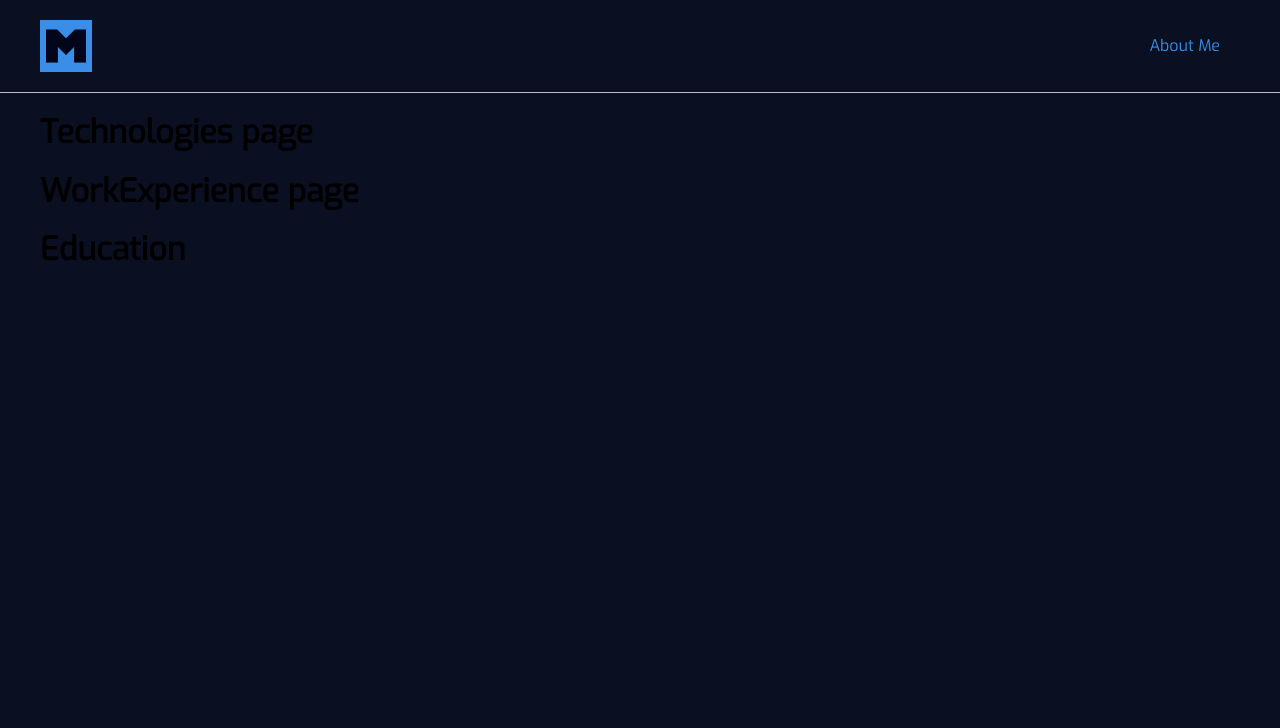
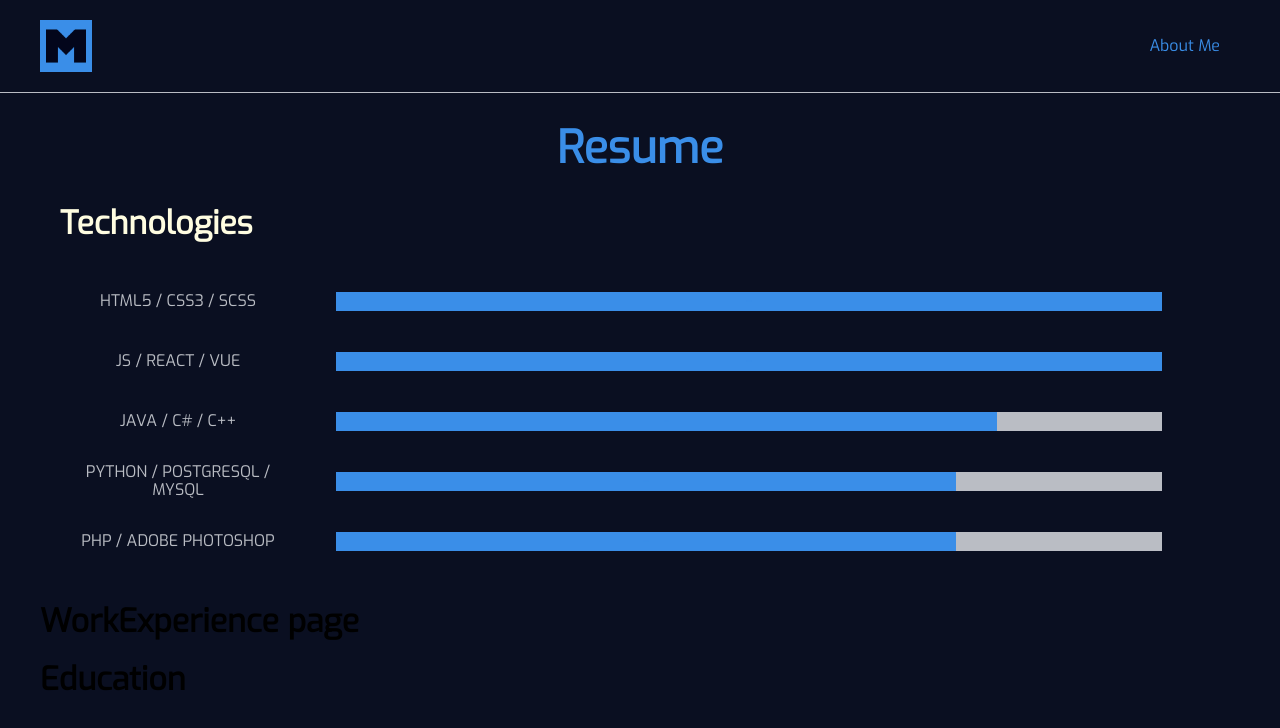
Before and after one commit to mustafaberat/personal-website-1, a Next.js app: page /resume in a window 1280 px wide. Shown: the top 728 px of the page. Built offline with nearby package versions, Linux system fonts and the light colour scheme.

Commit message:
technologies draft is done

```diff
--- a/components/resumeComps/Technologies.js
+++ b/components/resumeComps/Technologies.js
@@ -3,7 +3,40 @@ import React from 'react';
 const Technologies = () => {
     return (
         <div className="container">
-            <h1>Technologies page</h1>
+            <h1 className="name-surname">Resume</h1>
+            <h1 className="technologies-title">Technologies</h1>
+            <div className="technologies-container">
+                <div className="technologies-point">HTML5 / CSS3 / SCSS</div>
+                <div className="technologies-lvl">
+                    <div className="technologies-lvl-in100">-</div>
+                </div>
+
+
+                <div className="technologies-point">JS / React / Vue</div>
+                <div className="technologies-lvl">
+                    <div className="technologies-lvl-in100">-</div>
+                </div>
+
+
+                <div className="technologies-point">Java / C# / C++</div>
+                <div className="technologies-lvl">
+                    <div className="technologies-lvl-in80">-</div>
+                </div>
+
+
+                <div className="technologies-point">Python / PostgreSQL / MySQL</div>
+                <div className="technologies-lvl">
+                    <div className="technologies-lvl-in75">-</div>
+                </div>
+
+
+                <div className="technologies-point">PHP / Adobe Photoshop</div>
+                <div className="technologies-lvl">
+                    <div className="technologies-lvl-in75">-</div>
+                </div>
+
+
+            </div>
         </div>
     );
 }
--- a/styles/devices.css
+++ b/styles/devices.css
@@ -10,17 +10,21 @@
   .my-title {
     font-size: 0.85rem;
   }
-
   .social-media-common {
     width: 30px;
     height: 30px;
   }
-
   .things {
     grid-gap: 40px 0px;
   }
   .thingsCard {
     height: auto;
+  }
+  .technologies-title {
+    font-size: 20px;
+  }
+  .technologies-point {
+    font-size: 0.85rem;
   }
 }
 
@@ -40,6 +44,12 @@
     padding-left: 9%;
     padding-right: 9%;
   }
+  .technologies-title {
+    font-size: 18px;
+  }
+  .technologies-point {
+    font-size: 0.7rem;
+  }
 }
 
 @media (max-width: 360px) {
@@ -52,20 +62,23 @@
   .mailforhomepage {
     font-size: 0.84rem;
   }
-
   .social-media-common {
     border-radius: inherit;
     border: 1px solid var(--blue);
     padding: 12px;
   }
-
   .social-media-links {
     padding-left: 11%;
     padding-right: 11%;
   }
-
   .things {
     font-size: 0.9rem;
+  }
+  .technologies-title {
+    font-size: 14px;
+  }
+  .technologies-point {
+    font-size: 0.6rem;
   }
 }
 
--- a/styles/global.css
+++ b/styles/global.css
@@ -12,5 +12,5 @@ body {
 /* To select text by cursor */
 *::selection {
   background-color: var(--blue);
-  color: white;
+  color: var(--white);
 }
--- a/styles/main.css
+++ b/styles/main.css
@@ -10,5 +10,6 @@
 @import "./name-and-title.css";
 @import "./social-medias.css";
 @import "./things.css";
+@import "./technologies.css";
 
 @import "./devices.css";
--- /dev/null
+++ b/styles/technologies.css
@@ -0,0 +1,63 @@
+.technologies-title {
+  color: var(--white);
+  margin-bottom: var(--fingerSize);
+  margin-left: var(--gutter);
+}
+
+.technologies-container {
+  display: grid;
+  grid-template-columns: 20% 70%;
+  text-align: center;
+  align-items: center;
+  margin-left: var(--gutter);
+}
+
+.technologies-point {
+  display: flex;
+  align-items: center;
+  justify-content: center;
+  margin-bottom: var(--gutter);
+  text-transform: uppercase;
+  text-align: center;
+  height: var(--fingerSize);
+  color: var(--grey);
+}
+
+.technologies-lvl {
+  margin-left: var(--fingerSize);
+  margin-bottom: var(--gutter);
+  align-items: center;
+  display: flex;
+  width: 100%;
+  background-color: var(--grey);
+}
+
+.technologies-lvl-in100 {
+  width: 100%;
+  color: var(--blue);
+  background-color: var(--blue);
+}
+
+.technologies-lvl-in80 {
+  width: 80%;
+  color: var(--blue);
+  background-color: var(--blue);
+}
+
+.technologies-lvl-in75 {
+  width: 75%;
+  color: var(--blue);
+  background-color: var(--blue);
+}
+
+.technologies-lvl-in50 {
+  width: 50%;
+  color: var(--blue);
+  background-color: var(--blue);
+}
+
+.technologies-lvl-in25 {
+  width: 25%;
+  color: var(--blue);
+  background-color: var(--blue);
+}
--- a/styles/variables.css
+++ b/styles/variables.css
@@ -3,7 +3,7 @@
   --grey: #babdc4;
   --blue: #3a8ee8;
   --yellow: rgb(235, 176, 76);
-  --white: #fffdd9;
+  --white: #fffde1;
   --maxWidth: 1200px;
   --fingerSize: 40px;
   --gutter: 20px;
```
